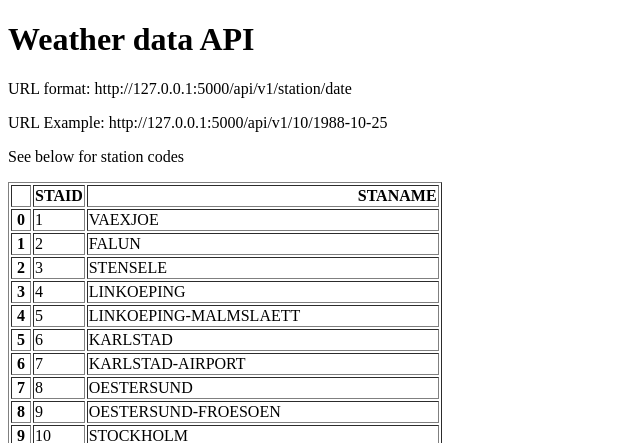
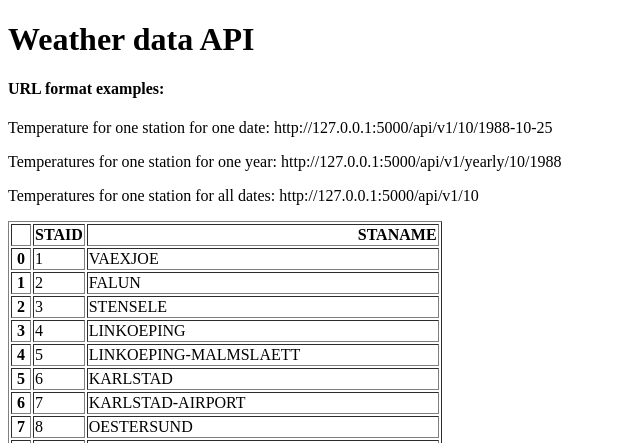
Before and after one commit to Konstantinos-Z/my_weather_API, a Flask app: page / in a window 1280 px wide. Shown: the top 443 px of the page, without its empty margins (0-640 px from the left). Run offline with Flask 3, Linux system fonts and the light colour scheme.

Commit message:
Add URL endpoint for yearly and all data

```diff
--- a/main.py
+++ b/main.py
@@ -22,5 +22,22 @@ def about(station, date):
             "temperature": temperature}
 
 
+@app.route("/api/v1/<station>")
+def all_data(station):
+    filename = "data\TG_STAID" + str(station).zfill(6) + ".txt"
+    df = pd.read_csv(filename, skiprows=20, parse_dates=["    DATE"])
+    result = df.to_dict(orient="records")
+    return result
+
+
+@app.route("/api/v1/yearly/<station>/<year>")
+def yearly(station, year):
+    filename = "data\TG_STAID" + str(station).zfill(6) + ".txt"
+    df = pd.read_csv(filename, skiprows=20)
+    df["    DATE"] = df["    DATE"].astype(str)
+    result = df.loc[df["    DATE"].str.startswith(str(year))].to_dict(orient="records")
+    return result
+
+
 if __name__ == "__main__":
     app.run(debug=True)
--- a/templates/home.html
+++ b/templates/home.html
@@ -6,9 +6,10 @@
 </head>
 <body>
 <h1>Weather data API</h1>
-<p>URL format:  http://127.0.0.1:5000/api/v1/station/date</p>
-<p>URL Example:  http://127.0.0.1:5000/api/v1/10/1988-10-25</p>
-<p>See below for station codes</p>
+<h4>URL format examples:</h4>
+<p>Temperature for one station for one date:  http://127.0.0.1:5000/api/v1/10/1988-10-25</p>
+<p>Temperatures for one station for one year:  http://127.0.0.1:5000/api/v1/yearly/10/1988</p>
+<p>Temperatures for one station for all dates:  http://127.0.0.1:5000/api/v1/10</p>
 <p>{{data|safe}}</p>
 </body>
 </html>
```
